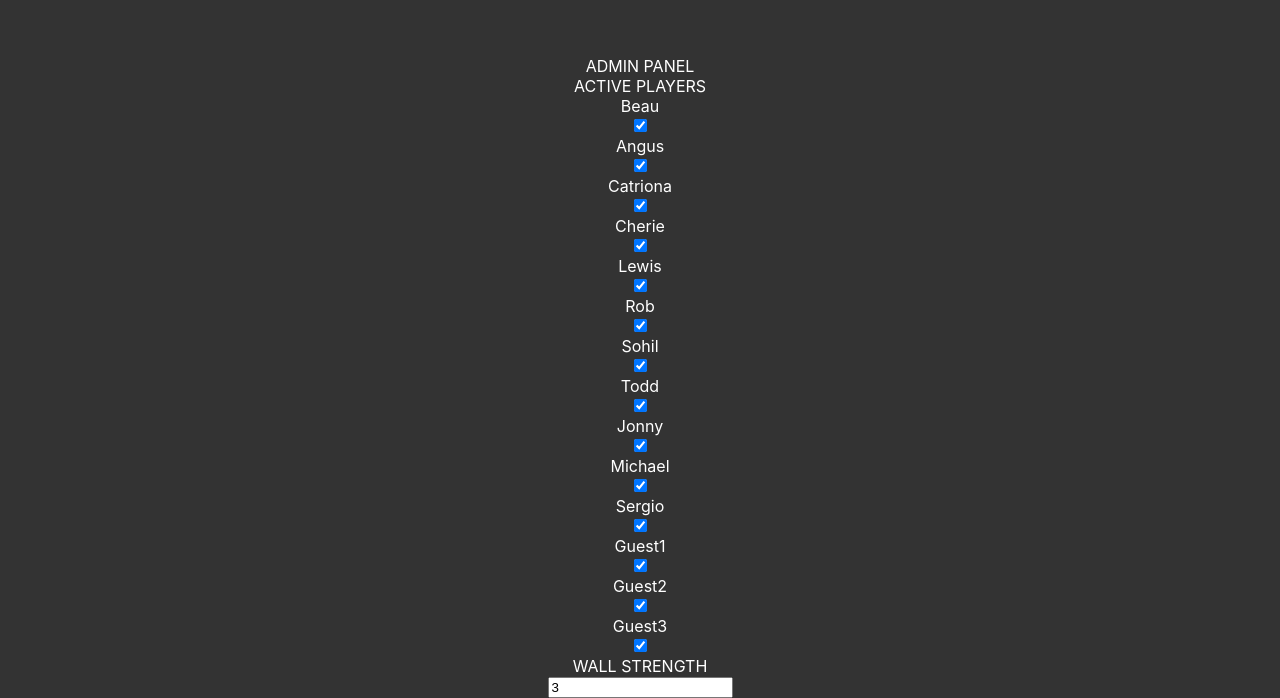
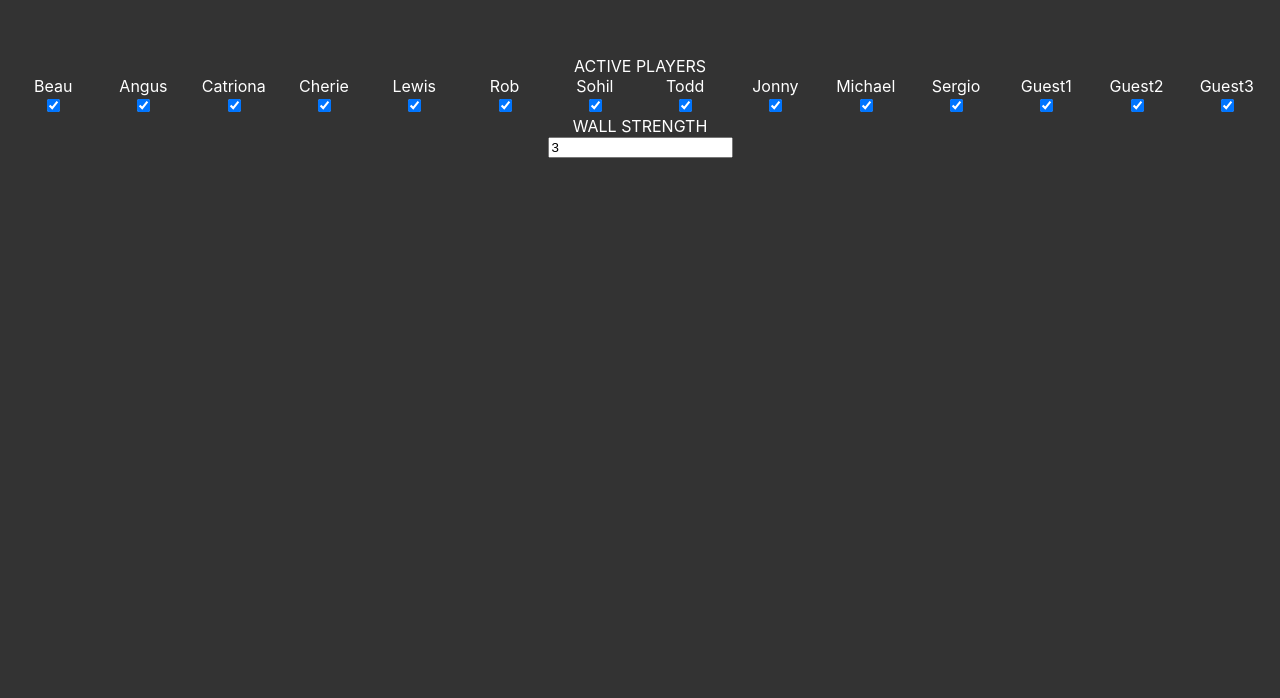
Before and after one commit to NickDrew/contain-the-thing, a Svelte app: page / in a window 1280 px wide. Shown: the part 1185-1883 px from the top of the page. After the commit the page ends 1343 px from the top, so only its background shows below. Built offline with nearby package versions, Linux system fonts and the light colour scheme.

Commit message:
updated admin panel style

```diff
--- a/src/components/AdminCommands.svelte
+++ b/src/components/AdminCommands.svelte
@@ -2,27 +2,24 @@
     export let guards = [];
     export let barrierChecks = [];
 
-    let barrierStrength = barrierChecks.length
+    let barrierStrength = barrierChecks.length;
 
     function updateGuard(guard) {
         const i = guards.findIndex((t) => t.id === guard.id);
         guards[i] = { ...guards[i], ...guard };
     }
 
-
-
     function toggleInGame(guard) {
         updateGuard({ ...guard, inGame: !guard.inGame });
     }
 
-    function setBarrierStrength(value){
-        const newBarrier = []
-        console.log(value)
-        for(let i=0; i<value; i++)
-        {
-            newBarrier.push({id:i+1,status: true })
+    function setBarrierStrength(value) {
+        const newBarrier = [];
+        console.log(value);
+        for (let i = 0; i < value; i++) {
+            newBarrier.push({ id: i + 1, status: true });
         }
-        console.log(newBarrier)
+        console.log(newBarrier);
         barrierChecks = newBarrier;
     }
 </script>
@@ -31,14 +28,22 @@
     .admin-outer {
         color: white;
     }
+
+    .active-players-container {
+        display: -webkit-flex;
+        flex-wrap: wrap;
+        justify-content: center;
+    }
+    .active-players-inner {
+        flex: 1;
+    }
 </style>
 
 <div class="admin-outer">
-    ADMIN PANEL
-    <div>
-        ACTIVE PLAYERS
-
+    <div>ACTIVE PLAYERS</div>
+    <div class="active-players-container">
         {#each guards as guard (guard.id)}
+            <div class="active-players-inner">
                 <div>{guard.name}</div>
                 <input
                     type="checkbox"
@@ -46,11 +51,15 @@
                     on:click={() => {
                         toggleInGame(guard);
                     }} />
+            </div>
         {/each}
     </div>
 
     <div>
         <div>WALL STRENGTH</div>
-    <input type="number" bind:value={barrierStrength} on:blur={()=>setBarrierStrength(barrierStrength)}/>
+        <input
+            type="number"
+            bind:value={barrierStrength}
+            on:blur={() => setBarrierStrength(barrierStrength)} />
     </div>
 </div>
```
Lines whose indentation alone changed are shown as unchanged.
